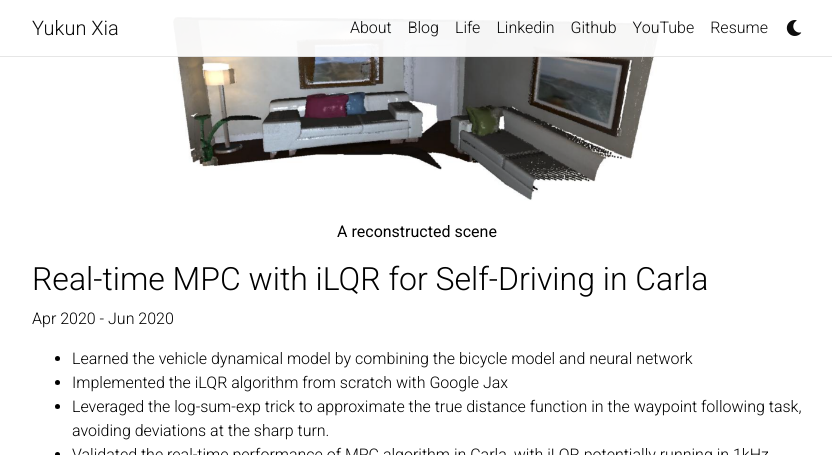
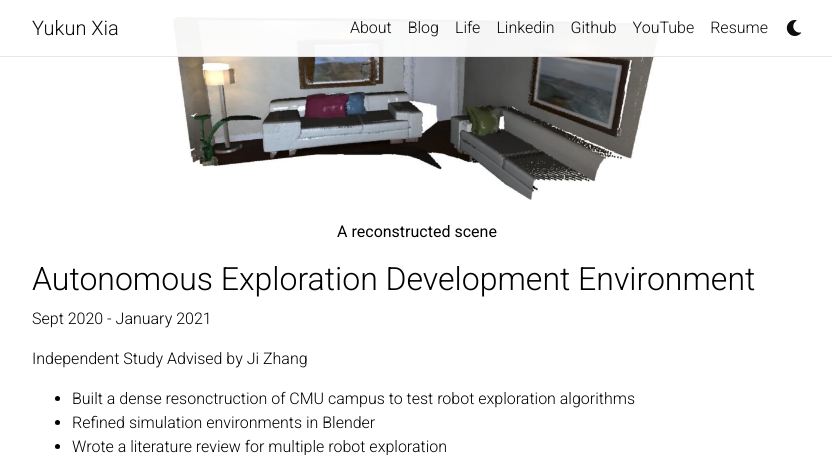
Before and after one commit to YukunXia/yukunxia.github.io, a Jekyll site: the page built from _pages/about.md, in a window 1280 px wide and 1400 px high, scrolled down 5960 px. Shown: the top 455 px of the window, without its empty margins (223-1055 px from the left). Built offline with Jekyll 4.4.1, drawn with Linux system fonts in a browser that asks for light colours; comment, search, counter and statistics services are not loaded; a style sheet for code colours, icons or effects is not loaded; some of the changed text lies outside the part shown; grey boxes are pictures that could not be loaded.

Commit message:
feat: add ground based autonomy project to about page

```diff
--- a/_pages/about.md
+++ b/_pages/about.md
@@ -204,6 +204,26 @@ Apr 2021 - Apr 2021
     </figcaption>
 </p>
 
+## Autonomous Exploration Development Environment
+
+Sept 2020 - January 2021
+
+Independent Study Advised by Ji Zhang
+
+- Built a dense resonctruction of CMU campus to test robot exploration algorithms
+- Refined simulation environments in Blender
+- Wrote a literature review for multiple robot exploration
+
+
+<p align="center">
+    <img src="/assets/img/projects/ground-based-autonomy-00.png" width="500">
+    <figcaption align = "center">
+      <b> The reconstructed CMU campus</b>
+    </figcaption>
+</p>
+
+[Project Website](https://www.cmu-exploration.com/)
+
 ## Real-time MPC with iLQR for Self-Driving in Carla
 
 Apr 2020 - Jun 2020
```
Also changed, not shown: 1 other file.
